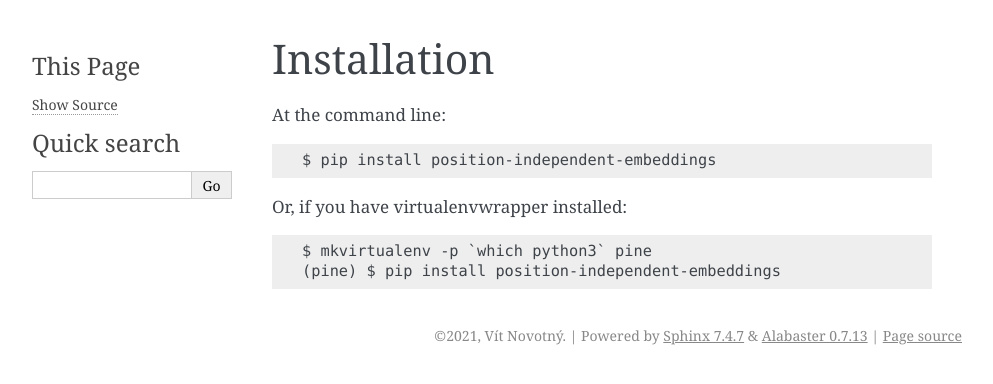
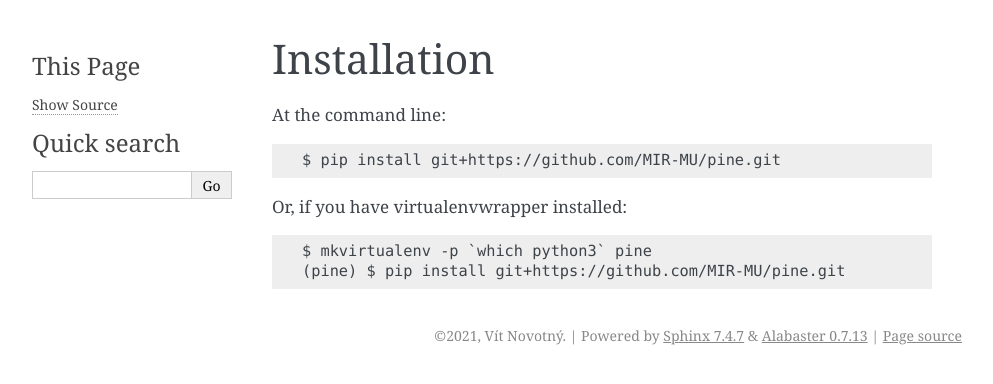
Before and after one commit to MIR-MU/pine, a Sphinx documentation site: the page built from docs/installation.rst, in a window 1280 px wide. Shown: the top 384 px of the page, without its empty margins (148-1141 px from the left). Built offline with Sphinx 7.4.7, drawn with Linux system fonts in a browser that asks for light colours.

```diff
--- a/HISTORY.rst
+++ b/HISTORY.rst
@@ -7,4 +7,4 @@ History
 0.1.1 (2021-06-01)
 ---------------------
 
-* First release on PyPI.
+* First release.
--- a/README.rst
+++ b/README.rst
@@ -82,12 +82,12 @@ Installation
 
 At the command line::
 
-    $ pip install position-independent-embeddings
+    $ pip install git+https://github.com/MIR-MU/pine.git
 
 Or, if you have virtualenvwrapper installed::
 
     $ mkvirtualenv -p `which python3` pine
-    (pine) $ pip install position-independent-embeddings
+    (pine) $ pip install git+https://github.com/MIR-MU/pine.git
 
 Development Team
 ----------------
--- a/docs/installation.rst
+++ b/docs/installation.rst
@@ -4,9 +4,9 @@ Installation
 
 At the command line::
 
-    $ pip install position-independent-embeddings
+    $ pip install git+https://github.com/MIR-MU/pine.git
 
 Or, if you have virtualenvwrapper installed::
 
     $ mkvirtualenv -p `which python3` pine
-    (pine) $ pip install position-independent-embeddings
+    (pine) $ pip install git+https://github.com/MIR-MU/pine.git
```
